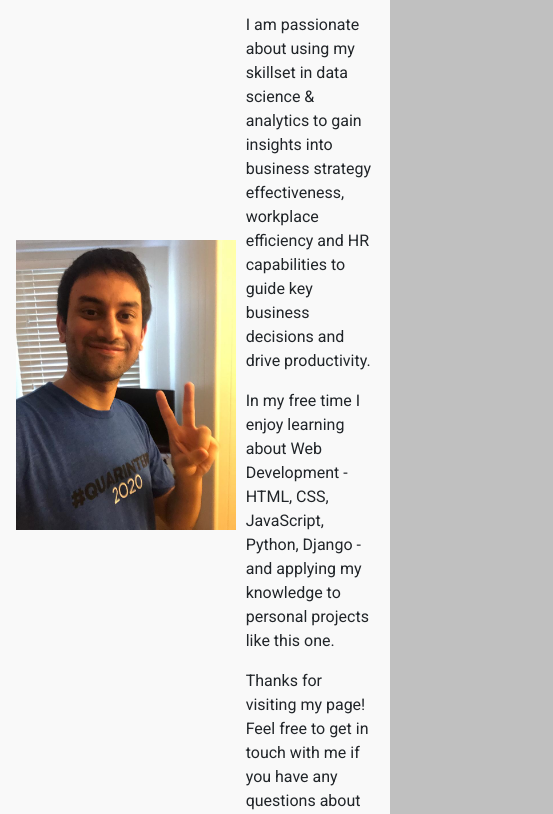
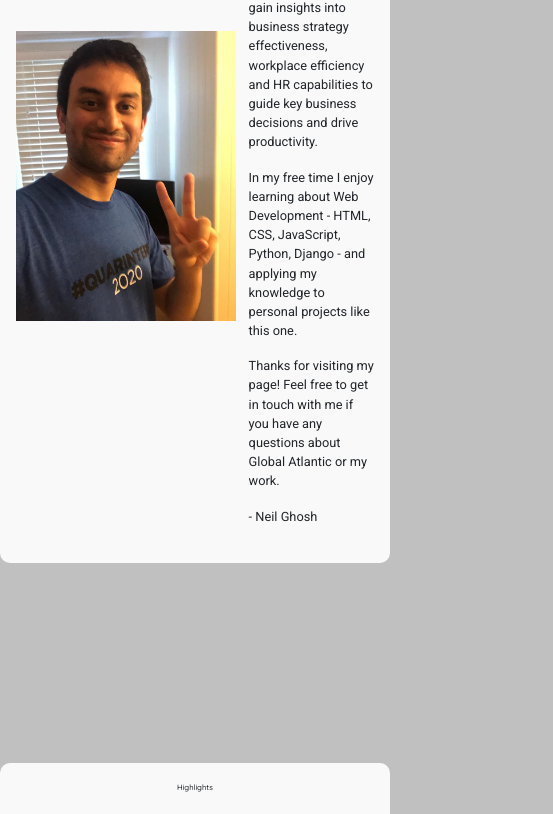
Before and after one commit to neilcg2/firstwebsite, a website built with Parcel: page index.html in a window 390 px wide. Shown: the part 379-1193 px from the top of the page, 553 px wide, since content can reach past the window. Built offline with nearby package versions, Linux system fonts and the light colour scheme.

Commit message:
Mobile Changes 5

```diff
--- a/NG.css
+++ b/NG.css
@@ -57,5 +57,9 @@ img{
 @media only screen and (max-width: 600px) {
   .container {
     max-width: 100%;
+    font-size: 0.8em;
+  }
+  h1{
+    font-size: 0.6em;
   }
 }
```
